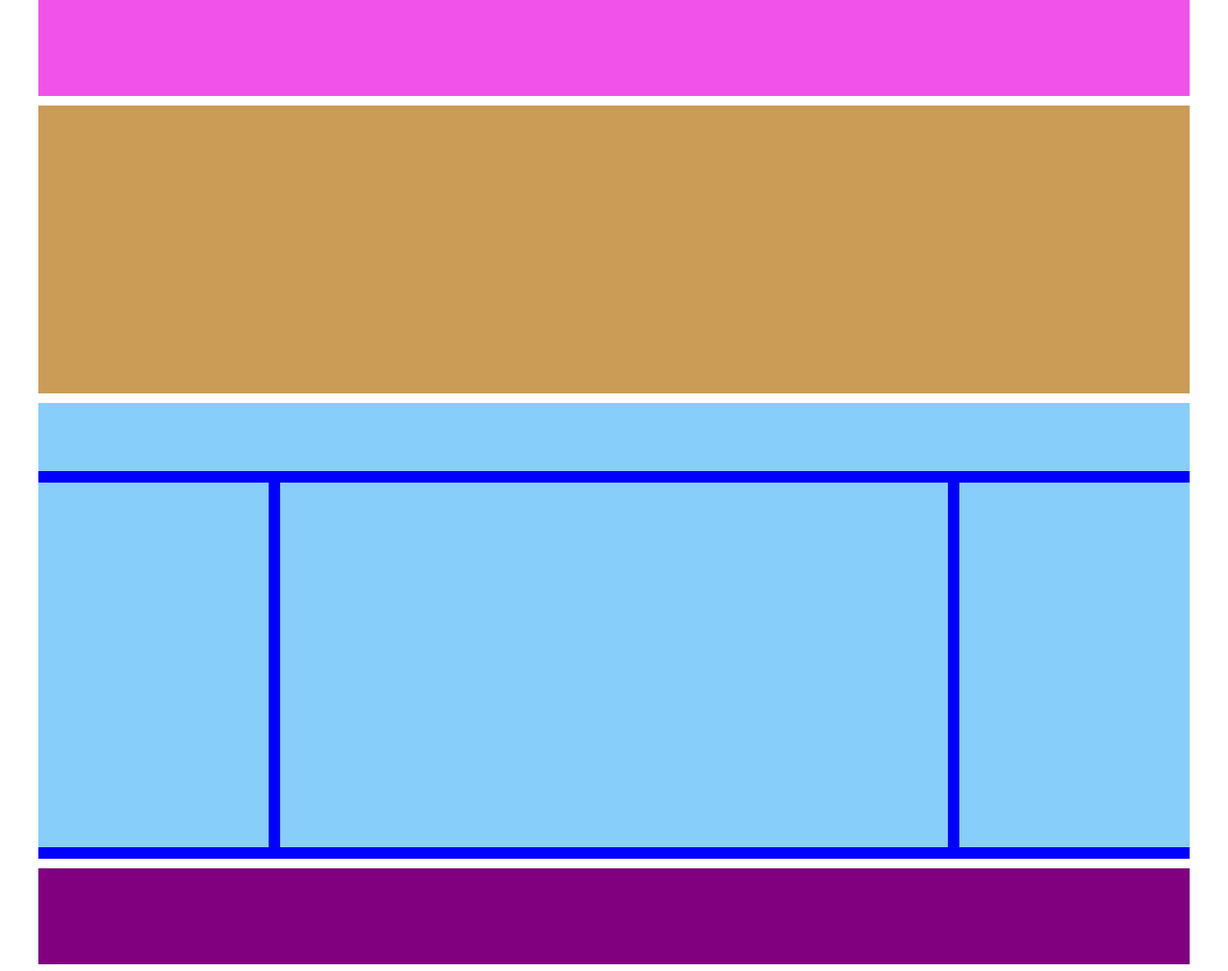
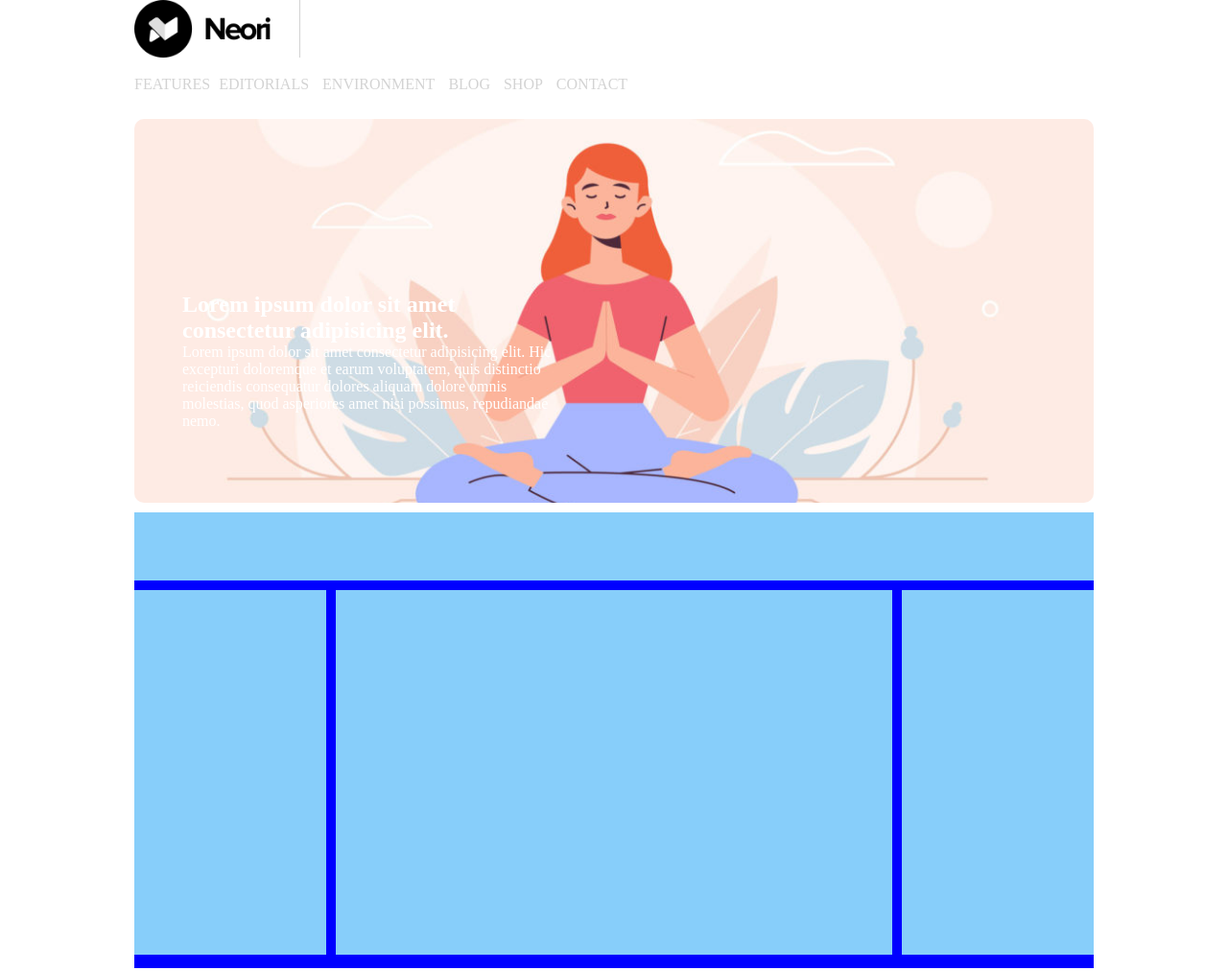
Before and after one commit to SimoneSaramondi/htmlcss-wp, a plain HTML site: page index.html in a window 1280 px wide. Shown: the top 1012 px of the page at 96% size. Drawn offline with Linux system fonts and the light colour scheme.

Commit message:
incremento header e section

```diff
--- a/index.html
+++ b/index.html
@@ -9,11 +9,24 @@
 </head>
 <body>
     <header>
-
+        <img src="img/logo.png" alt="Logo Neori">
+        <nav>
+            <ul>
+                <li><a href="#"></a>FEATURES</li>
+                <li class="distanziamento"><a href="#"></a>EDITORIALS</li>
+                <li class="distanziamento"><a href="#"></a>ENVIRONMENT</li>
+                <li class="distanziamento"><a href="#"></a>BLOG</li>
+                <li class="distanziamento"><a href="#"></a>SHOP</li>
+                <li class="distanziamento"><a href="#"></a>CONTACT</li>
+            </ul>
+        </nav>
     </header>
-    <nav>
-
-    </nav>
+    <section>
+        <div class="contenuto">
+            <h2>Lorem ipsum dolor sit amet consectetur adipisicing elit.</h2>
+            <p>Lorem ipsum dolor sit amet consectetur adipisicing elit. Hic excepturi doloremque et earum voluptatem, quis distinctio reiciendis consequatur dolores aliquam dolore omnis molestias, quod asperiores amet nisi possimus, repudiandae nemo.</p>
+        </div>
+    </section>
     <main>
         <div id="libero"></div>
         <div class="container A"></div>
--- a/style.css
+++ b/style.css
@@ -3,8 +3,10 @@
     margin: 0;
     box-sizing: border-box;
 }
+/* Struttura per dividere in blocchi */
 body{
-    margin: 0 40px 0 40px;
+    width: 1000px;
+    margin: auto;
 }
 .container::after{
     content: "";
@@ -12,19 +14,21 @@ body{
     clear: both;
 }
 header{
-    height: 100px;
-    background-color: rgb(241, 83, 234);
+    border-radius: 10px;
 }
-nav{
-    height: 300px;
-    background-color:rgb(202, 156, 86);
+section{
+    height: 400px;
     margin: 10px 0 10px 0;
+    background-image: url(img/banner.jpg);
+    background-size: cover;
+    background-position-y: center;
+    border-radius: 10px;
 }
 main{
     height: 475px;
     background-color: blue;
 }
-div{
+main div{
     background-color: lightskyblue;
 }
 #libero{
@@ -50,3 +54,27 @@ footer{
     background-color: purple;
     margin-top: 10px;
 }
+/* Struttura per lavorare sui contenuti */
+header img{
+    height: 60px;
+    padding-right: 30px;
+    border-right: 1px solid lightgrey;
+}
+header nav{
+    height: 30px;
+    margin: 15px 0 15px 0;
+}
+header nav ul li{
+    display: inline;
+    color: lightgrey;
+}
+.distanziamento{
+    padding: 0 5px 0 5px;
+}
+section div{
+    width: 500px;
+    color: white;
+}
+.contenuto{
+    padding: 180px 50px;
+}
```
